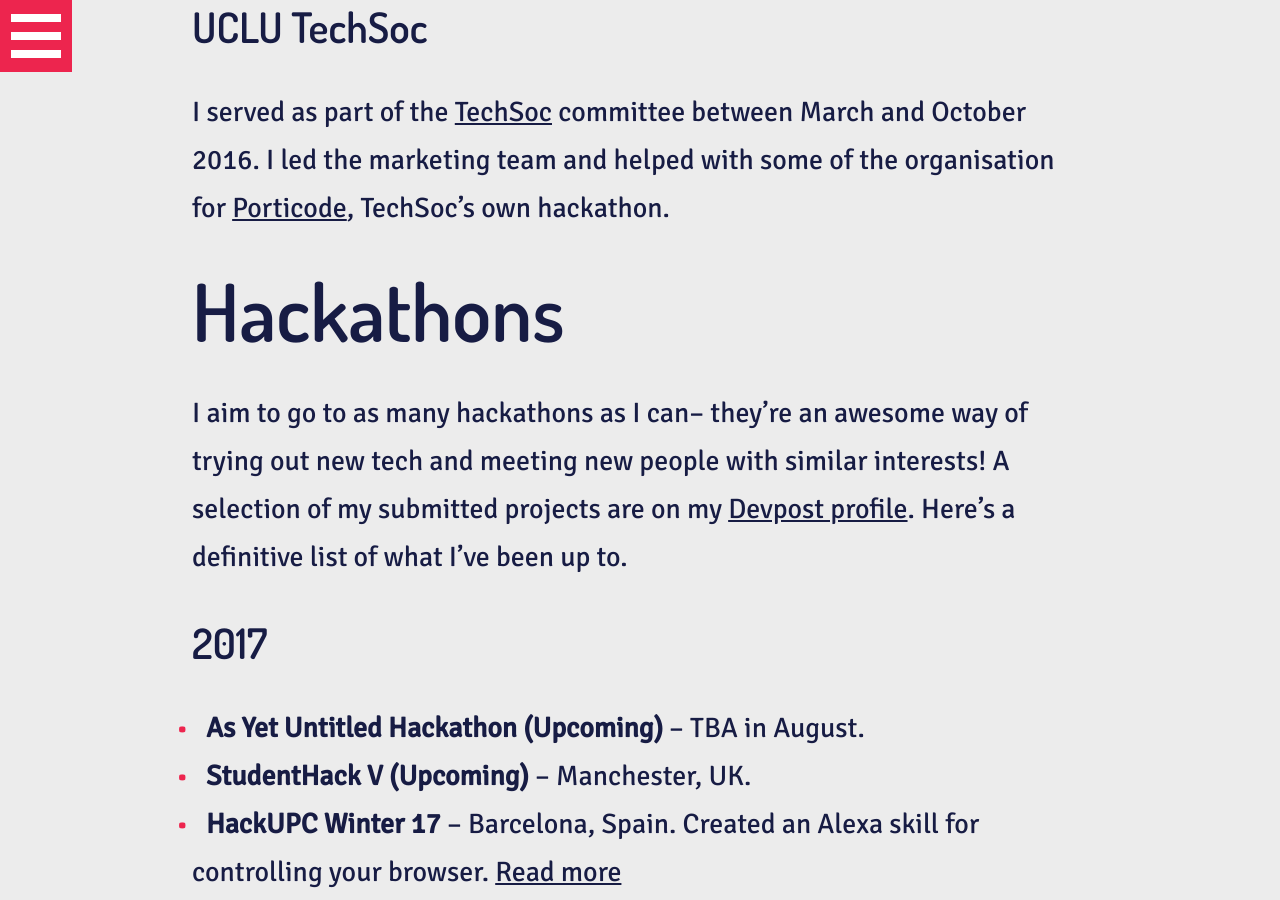
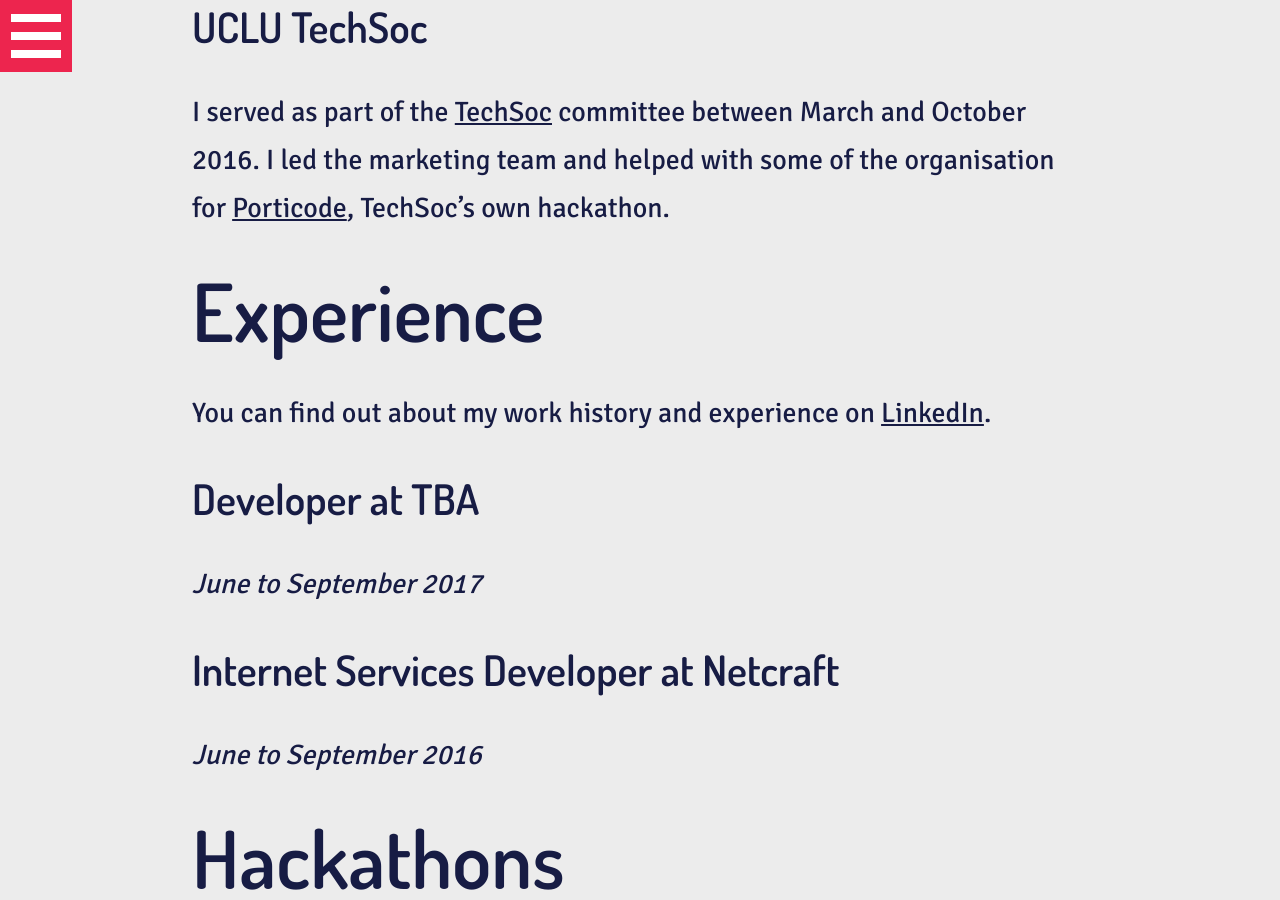
Before and after one commit to maisieccino/mbellgb.github.io, a Jekyll site: the page built from about.md, in a window 1280 px wide and 900 px high, scrolled down 880 px. Built offline with Jekyll 4.4.1, drawn with Linux system fonts in a browser that asks for light colours; nearby versions of some CDN libraries.

Commit message:
Update about.md

```diff
--- a/about.md
+++ b/about.md
@@ -14,6 +14,16 @@
 
 ## UCLU TechSoc
 I served as part of the [TechSoc](http://techsoc.io/) committee between March and October 2016. I led the marketing team and helped with some of the organisation for [Porticode](http://porticode.io), TechSoc's own hackathon.
+
+# Experience
+
+You can find out about my work history and experience on [LinkedIn](https://www.linkedin.com/in/mbellcs/).
+
+## Developer at TBA
+_June to September 2017_
+
+## Internet Services Developer at Netcraft
+_June to September 2016_
 
 # Hackathons
 I aim to go to as many hackathons as I can-- they're an awesome way of trying out new tech and meeting new people with similar interests! A selection of my submitted projects are on my [Devpost profile](https://devpost.com/mbell). Here's a definitive list of what I've been up to.
```
